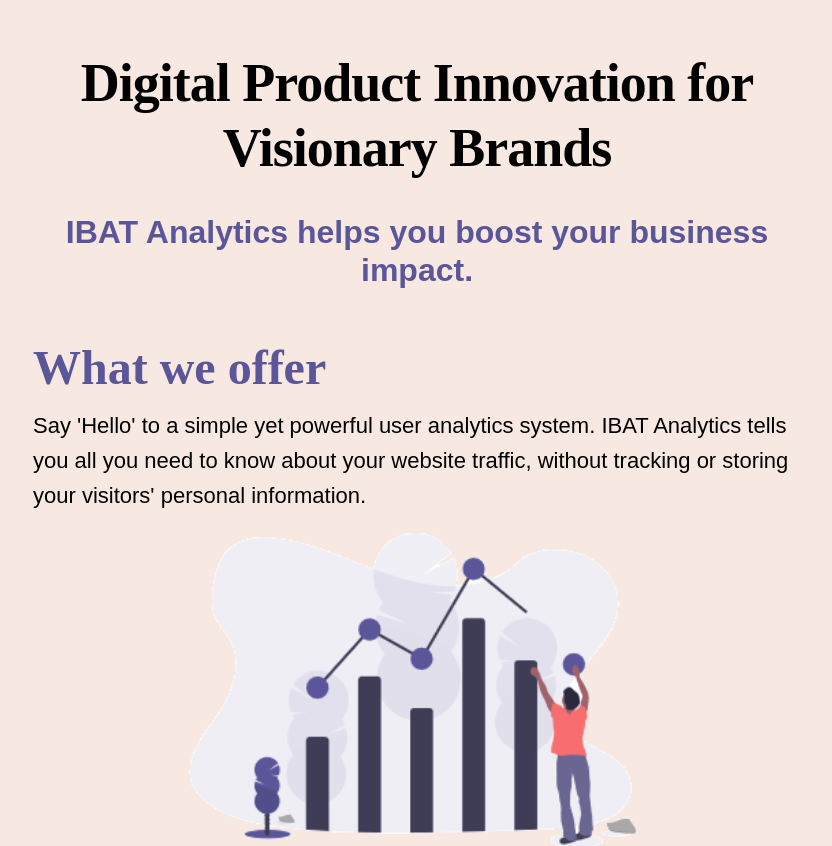
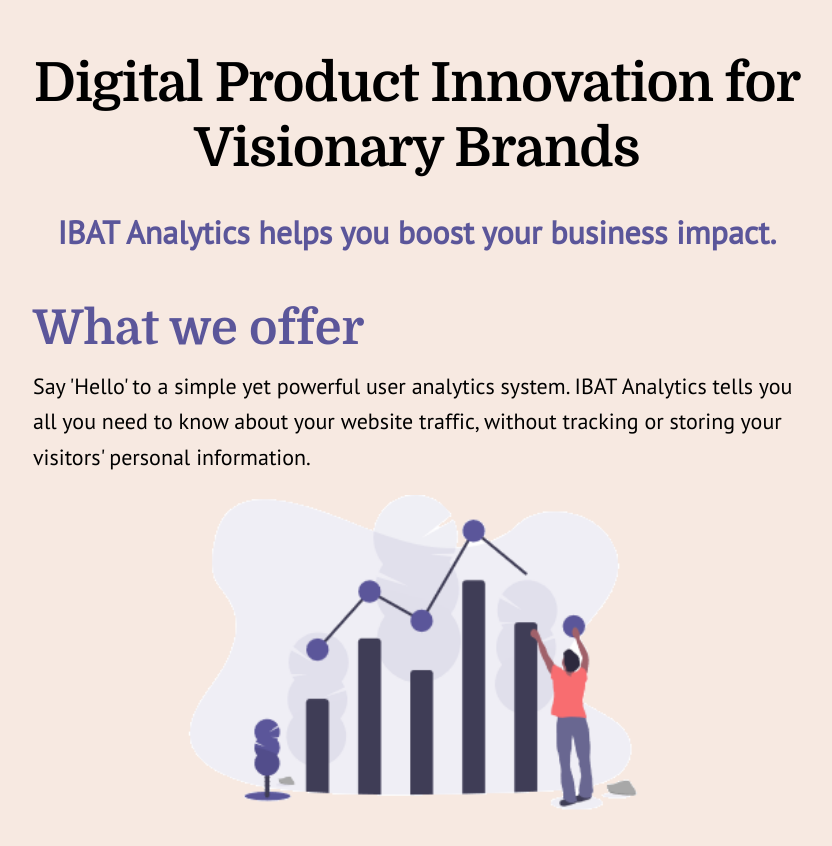
Before and after one commit to laszloscheers/laszloscheers.github.io, a plain HTML site: page exercises/page-8.html in a window 1280 px wide. Shown: the top 846 px of the page, without its empty margins (223-1055 px from the left). Drawn offline with Linux system fonts and the light colour scheme.

Commit message:
Add files via upload

```diff
--- a/exercises/assets/css/style-5.css
+++ b/exercises/assets/css/style-5.css
@@ -21,11 +21,11 @@
 /* Web page */
 body {
     background-color: #FFFFBD;
+    font-family: 'Merriweather', serif;
 }
 
 /* Main heading */
 h1 {
-    font-family: serif;
     font-size: 84px;
     line-height: 1.1;
     font-weight: normal;
@@ -37,7 +37,6 @@
 
 /* Small headings */
 h2 {
-    font-family: serif;
     font-size: 26px;
     color:#3434B0;
     line-height: 1.5;
@@ -46,7 +45,6 @@
 
 /* Smaller headings */
 h3 {
-    font-family: serif;
     font-size: 42px;
     color: #000;
     letter-spacing:-1px;
@@ -57,7 +55,6 @@
 
 /* Text paragraphs */
 p {
-    font-family: serif;
     font-size: 22px;
     color: #455C80;
     line-height: 1.6;
--- a/exercises/assets/css/style-6.css
+++ b/exercises/assets/css/style-6.css
@@ -17,13 +17,13 @@
 /* Mobiles */
 @media (max-width: 767px) { body { padding: 12% 8% } }
 
-body {background-color: #c2ffc2 }
+body {background-color: #c2ffc2; }
 
 h1, h2, h2 { color: #008000; letter-spacing: -2px; }
 
 /* Main heading */
 h1 {
-	font-family: sans-serif;
+	font-family: 'Oswald', sans-serif;
 	font-weight: bold;
     font-size: 72px;
     line-height: 1.1;
@@ -32,7 +32,7 @@
 
 /* Small headings */
 h2 {
-	font-family: sans-serif;
+	font-family: 'Oswald', sans-serif;
     font-weight: bold;
     font-size: 42px;
     line-height: 1.3;
@@ -42,7 +42,7 @@
 
 /* Text paragraphs */
 p {
-   font-family: sans-serif;
+   font-family: 'Lato', sans-serif;
    font-size: 22px;
    color: #011301;
    line-height: 1.6;
--- a/exercises/assets/css/style-7.css
+++ b/exercises/assets/css/style-7.css
@@ -20,12 +20,12 @@
 
 /* Web page */
 body {
-    background-color: #d1274b
+    background-color: #d1274b;
+    font-family: 'Neucha', serif;
 }
 
 /* Main heading */
 h1 {
-	font-family: serif;
 	font-weight: bold;
     font-size: 112px;
     color: #fff;
@@ -36,7 +36,6 @@
 
 /* Small headings */
 h2 {
-	font-family: serif;
     font-weight: bold;
     font-size: 38px;
     color: #fff;
@@ -48,7 +47,6 @@
 
 /* Smaller headings */
 h3 {
-	font-family: serif;
     font-weight: bold;
     font-size: 56px;
     color: #fff;
@@ -61,7 +59,6 @@
 
 /* Text paragraphs */
 p {
-    font-family: serif;
     font-size: 28px;
     color: #fff;
     text-align: center;
--- a/exercises/assets/css/style-8.css
+++ b/exercises/assets/css/style-8.css
@@ -20,12 +20,12 @@
 
 /* Web page */
 body {
-    background-color: rgb(247,233,225)
+    background-color: rgb(247,233,225);
 }
 
 /* Main heading */
 h1 {
-	font-family: serif;
+	font-family: 'Domine', serif;
 	font-weight: bold;
 	font-size: 54px;
     letter-spacing: -1px;
@@ -36,7 +36,7 @@
 
 /* Small headings */
 h2 {
-    font-family: sans-serif;
+    font-family: 'PT Sans', sans-serif;
     font-weight: bold;
     color: #5b569a;
     font-size: 32px;
@@ -47,7 +47,7 @@
 
 /* Smaller headings */
 h3 {
-	font-family: serif;
+	font-family: 'Domine', serif;
     font-weight: bold;
     font-size: 48px;
     color: #5b569a;
@@ -57,7 +57,7 @@
 
 /* Text paragraphs */
 p {
-   font-family: sans-serif;
+   font-family: 'PT Sans', sans-serif;
    font-weight: normal;
    font-size: 22px;
    line-height: 1.6;
--- a/exercises/page-8.html
+++ b/exercises/page-8.html
@@ -9,6 +9,11 @@
     <meta name="description" content="BAT Analytics tells you all you need to know about your website traffic, without tracking or storing visitors' personal information.">
 
     <link rel="stylesheet" href="assets/css/style-8.css">
+
+    <!-- Google Fonts stylesheet -->
+    <link rel="preconnect" href="https://fonts.gstatic.com">
+    <link href="https://fonts.googleapis.com/css2?family=Domine:wght@400;700&family=PT+Sans:ital@0;1&display=swap" rel="stylesheet">
+
     <!-- Global site tag (gtag.js) - Google Analytics -->
     <script async src="https://www.googletagmanager.com/gtag/js?id=G-G0D2H7V2X4"></script>
     <script>
```
Also changed, not shown: exercises/page-5.html (+7 -1 lines), exercises/page-6.html (+5 -0 lines), exercises/page-7.html (+5 -0 lines), index.html (+1 -0 lines).
